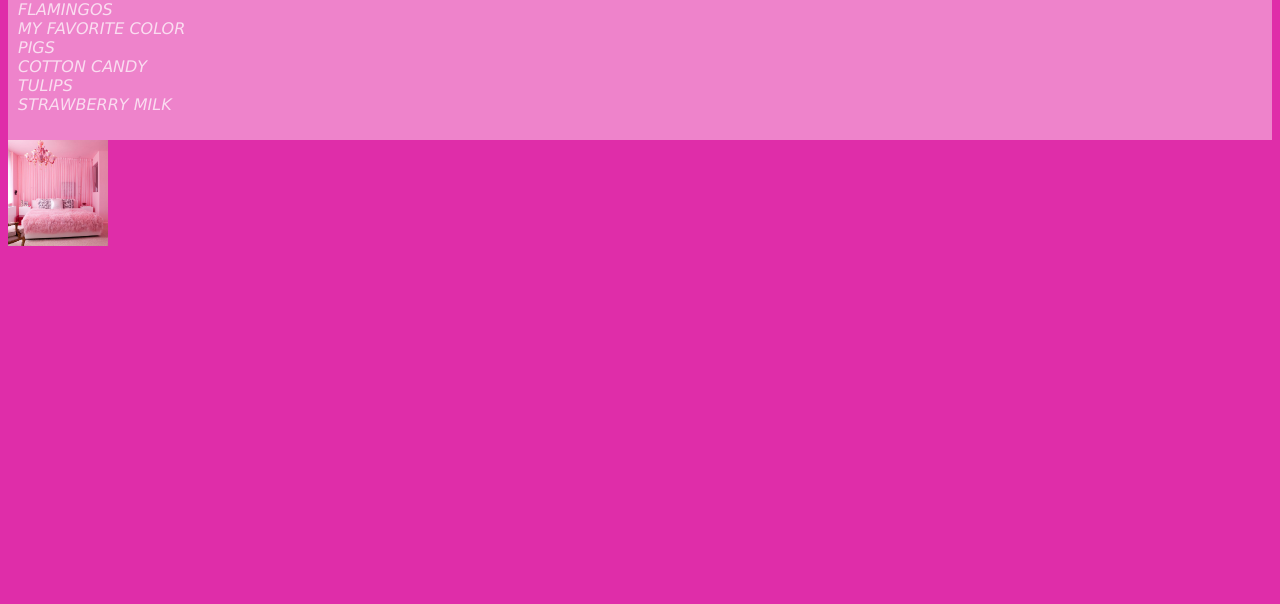
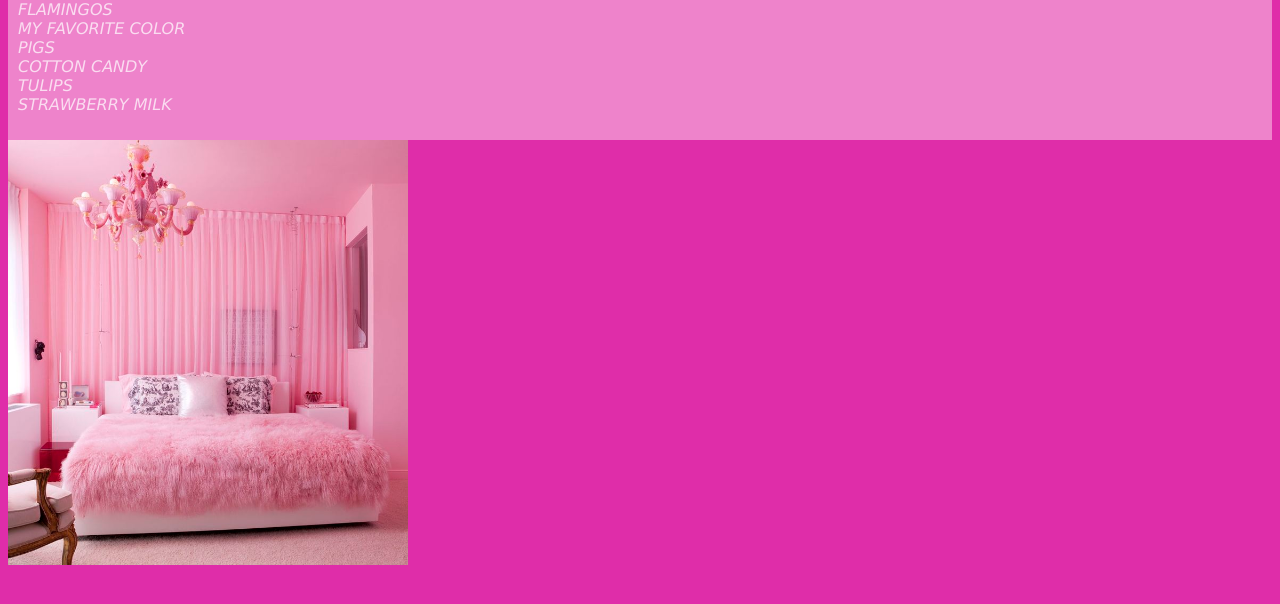
Before and after one commit to ecrosdale/cs230, a plain HTML site: page page4.html in a window 1280 px wide. Shown: the part 140-744 px from the top of the page. Drawn offline with Linux system fonts and the light colour scheme.

```diff
--- a/page4.html
+++ b/page4.html
@@ -20,6 +20,6 @@ font-family: Verdana, Geneva, Tahoma, sans-serif; font-size: 12pt;
         </div>
 
         </div>
-        <img src="pinkroom.jpg"  width=100>
+        <img src="pinkroom.jpg"  width=400 length=300>
     </body>
 </html>
```
